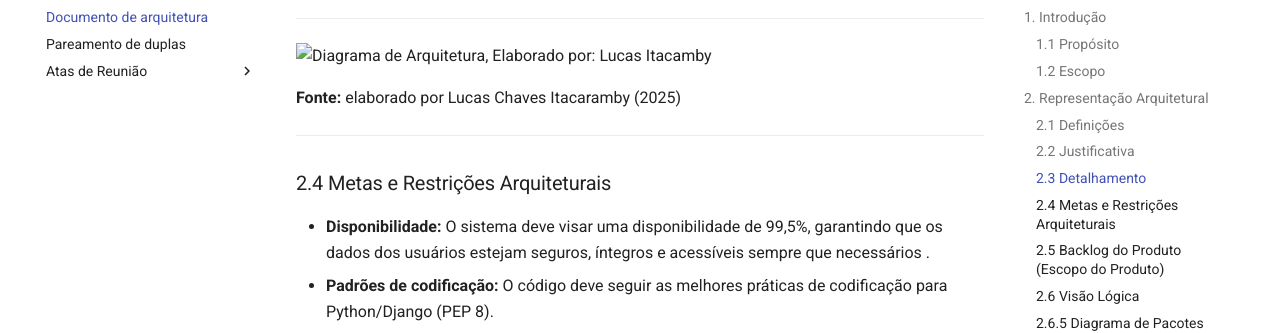
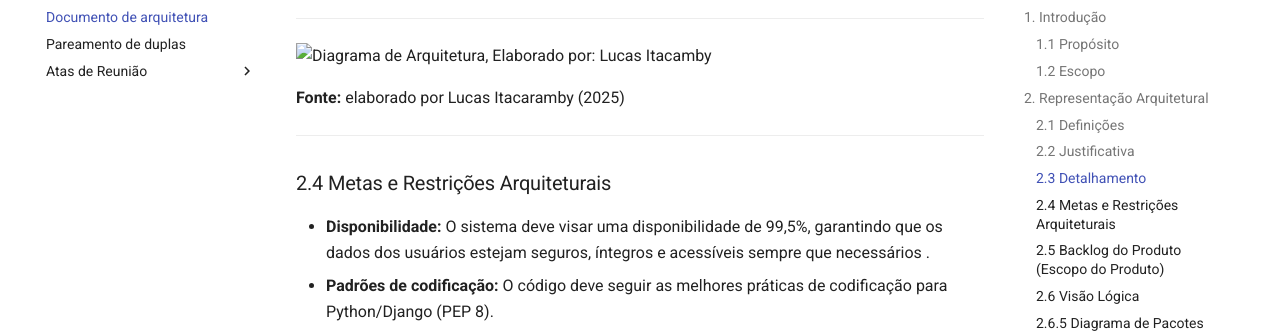
Before and after one commit to FGA0138-MDS-Ajax/2025.2-Gilgamesh, an MkDocs documentation site: the page built from docs/Arquitetura/Documento_Arquitetura.md, in a window 1280 px wide and 900 px high, scrolled down 3882 px. Shown: the part 172-505 px from the top of the window. Built offline with MkDocs 1.6.1 and Material for MkDocs 9.7.7, drawn with Linux system fonts in a browser that asks for light colours; some of the changed text lies outside the part shown.

Commit message:
Update image paths in documentation

```diff
--- a/docs/Arquitetura/Documento_Arquitetura.md
+++ b/docs/Arquitetura/Documento_Arquitetura.md
@@ -93,9 +93,9 @@
 
 ***
 
-![Diagrama de Arquitetura, Elaborado por: Lucas Itacamby](imagens/Representacao_Arquitetura.png)
+![Diagrama de Arquitetura, Elaborado por: Lucas Itacamby](/docs/imagens/Representacao_Arquitetura.png)
 
-**Fonte:** elaborado por Lucas Chaves Itacaramby (2025)
+**Fonte:** elaborado por Lucas Itacaramby (2025)
 
 ***
 
@@ -156,7 +156,7 @@
 O diagrama de classes apresentado a seguir ilustra a estrutura básica do sistema Apoia+, mostrando os principais componentes e como eles se relacionam entre si. Essa representação permite visualizar os elementos fundamentais que compõem a aplicação, incluindo as entidades principais, suas características e as conexões existentes.
 ***
 
-![Diagrama de classes, Elaborado por: Edson Pereira](imagens/UML_Classes.png)
+![Diagrama de classes, Elaborado por: Edson Pereira](/docs/imagens/UML_Classes.png)
 
 **Fonte:** elaborado por Edson Pereira (2025)
 
@@ -218,9 +218,9 @@
 
 ***
 
-![Diagrama de pacotes, Elaborado por: Lucas Itacamby](imagens/Diagrama_Pacotes.png)
+![Diagrama de pacotes, Elaborado por: Lucas Itacamby](/docs/imagens/Diagrama_Pacotes.png)
 
-**Fonte:** elaborado por Lucas Itacamby (2025)
+**Fonte:** elaborado por Lucas Itacaramby (2025)
 
 ***
 ### 2.7 Visão de Dados (MER)
```
